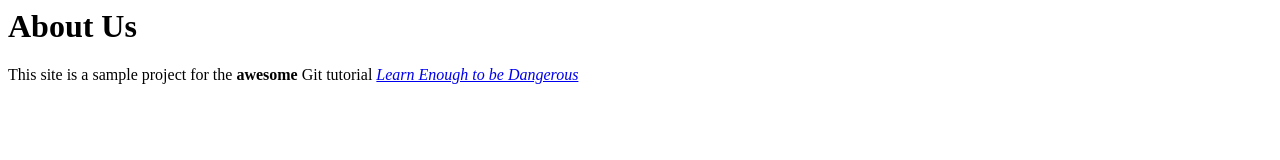
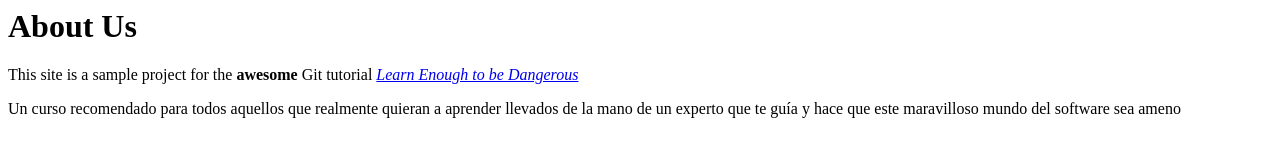
Before and after one commit to PattMR/website, a plain HTML site: page about.html in a window 1280 px wide. Drawn offline with Linux system fonts and the light colour scheme.

Commit message:
Add review into about.html

```diff
--- a/about.html
+++ b/about.html
@@ -6,5 +6,6 @@
 <body>
 	<h1>About Us</h1>
 	<p>This site is a sample project for the <strong>awesome</strong> Git tutorial <a href="https://www.learnenough.com/git-tutorial"> <em>Learn Enough to be Dangerous</em></a> </p>
+	<p>Un curso recomendado para todos aquellos que realmente quieran a aprender llevados de la mano de un experto que te guía y hace que este maravilloso mundo del software sea ameno</p>
 </body>
 </html>
```
